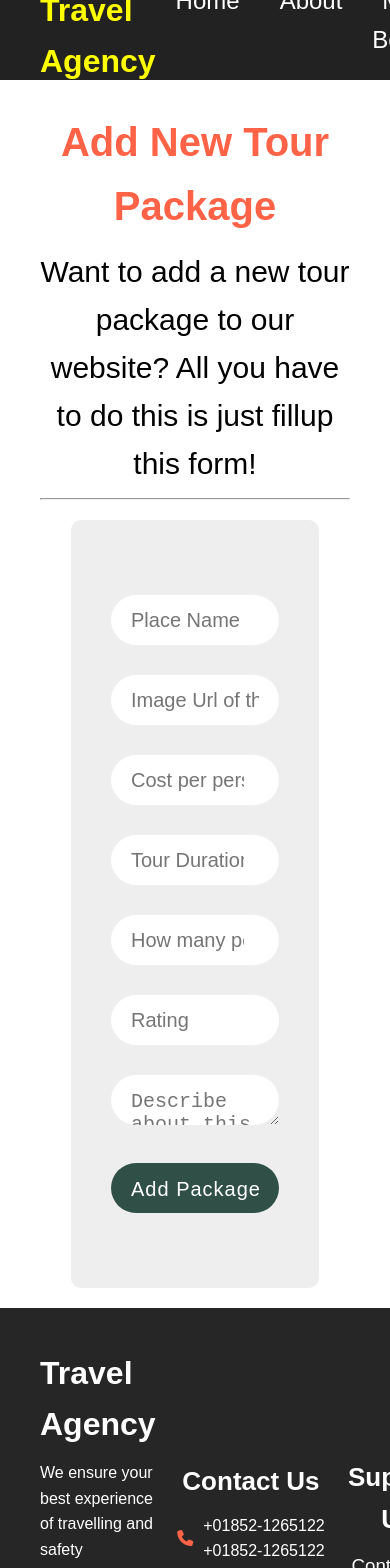
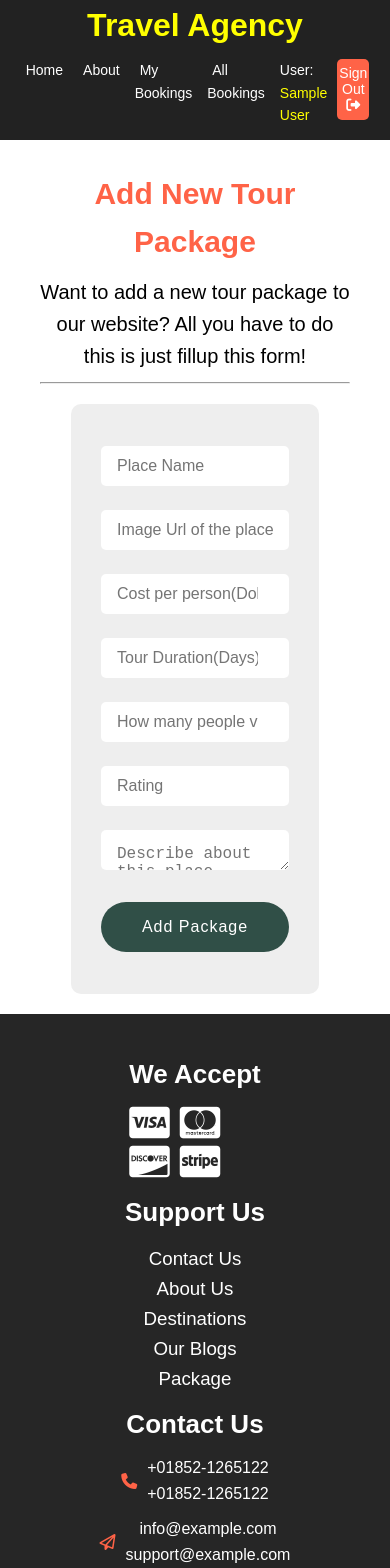
Before and after one commit to ImamIfti056/tiw, a React (Create React App) app: page /addpackage in a window 390 px wide. Shown: the top 1568 px of the page. Built offline with nearby package versions, Linux system fonts and the light colour scheme; no server answers; sample sign-in values are in the browser's storage; a web font is replaced by a local one.

Commit message:
responsive

```diff
--- a/src/Components/AddPackage/AddPackage.css
+++ b/src/Components/AddPackage/AddPackage.css
@@ -36,3 +36,35 @@
 .add-package .form input[type='submit']:hover{
     background-color: tomato;
 }
+
+/* Mobile */
+@media (max-width: 500px){
+    .add-package h1{
+        font-size: 30px;
+    }
+    .add-package p{
+        font-size: 20px;
+    }
+    .add-package .form{
+        background-color: #eee;
+        padding: 30px;
+        border-radius: 10px;
+        width: 80%;
+        margin: 20px auto;
+    }
+    .add-package .form input, .add-package .form textarea{
+        width: 100%;
+        height: 40px;
+        margin: 12px auto;
+        padding: 15px 16px;
+        border: none;
+        border-radius: 5px;
+        font-size: 16px;
+    }
+    .add-package .form input[type='submit']{
+        background-color: #304f47;
+        color: white;
+        border-radius: 30px;
+        height: 50px;
+    }
+}
--- a/src/Components/Banner/Banner.css
+++ b/src/Components/Banner/Banner.css
@@ -33,3 +33,19 @@
     z-index: 1;
     background-color: rgba(0,0,0, 0.6);
 }
+
+/* Mobile */
+@media (max-width: 500px){
+    .banner{
+        height: calc(100vh - 140px);
+    }
+    .banner h1{
+        font-size: 36px;
+    }
+    .banner p{
+        font-size: 20px;
+    }
+    .banner-text{
+        top: 20%;
+    }
+}
--- a/src/Components/Bookings/Bookings.css
+++ b/src/Components/Bookings/Bookings.css
@@ -35,3 +35,20 @@
 .booking button:hover{
     transform: scale(1.2);
 }
+
+/* Mobile */
+@media(max-width: 500px){
+    .booking h1{
+        font-size: 24px;
+        margin-bottom: 10px;
+    }
+    .booking h2{
+        font-size: 20px;
+    }
+    .booking h3{
+        font-size: 16px;
+    }
+    .booking button{
+        font-size: 20px;
+    }
+}
--- a/src/Components/Footer/Footer.css
+++ b/src/Components/Footer/Footer.css
@@ -57,3 +57,13 @@
 .footer .copyright span{
     color: tomato;
 }
+
+/* MOBILE */
+@media(max-width: 500px){
+    .footer .flex{
+        flex-direction:column-reverse;
+    }
+    .footer .contact .flex{
+        flex-direction: row;
+    }
+}
--- a/src/Components/Navbar/Navbar.css
+++ b/src/Components/Navbar/Navbar.css
@@ -44,3 +44,24 @@
     background-color: tomato;
     color: white;
 }
+
+/* ------------------Mobile---------------  */
+@media(max-width: 500px){
+    .navbar{
+        height: 140px;
+    }
+    .navbar .flex{
+        flex-direction: column;
+    }
+    .navbar ul{
+        padding-bottom: 20px;
+    }
+    .navbar a, .navbar li{
+        font-size: 14px;
+        padding: 0;
+    }
+    .navbar button{
+        font-size: 14px;
+        padding: 2px;
+    }
+}
--- a/src/Components/Overview/Overview.css
+++ b/src/Components/Overview/Overview.css
@@ -25,3 +25,10 @@
 .overview p{
     font-size: 24px;
 }
+
+/* ---MOBILE------- */
+@media (max-width: 500px){
+    .overview .flex{
+        flex-direction: column;
+    }
+}
--- a/src/Components/Package/Package.css
+++ b/src/Components/Package/Package.css
@@ -6,7 +6,6 @@
 }
 
 .package-img{
-    height: 250px;
     overflow: hidden;
 }
 
@@ -53,3 +52,30 @@
     background-color: tomato;
     color: white;
 }
+
+/* ------MOBILE------- */
+@media (max-width: 500px){
+    .package{
+        width: 80%;
+        margin: 15px auto;
+    }
+    .package-img img{
+        height: 200px;
+        width: 100%;
+    }
+    .package-text{
+        padding: 10px 20px;
+    }
+    .package-text h2{
+        margin: 10px 0;
+    }
+    .package-text h3{
+        font-size: 18px;
+    }
+    .package-text p{
+        margin: 10px 0;
+    }
+    .btn-package{
+        width: 100%;
+    }
+}
--- a/src/Components/PackageDetails/PackageDetails.css
+++ b/src/Components/PackageDetails/PackageDetails.css
@@ -74,3 +74,45 @@
 .package-details .form input[type='submit']:hover{
     background-color: tomato;
 }
+
+/* ----MOBILE------- */
+@media (max-width: 500px){
+    .package-details .grid{
+        align-items: center;
+        grid-template-columns: 1fr;
+    }
+    .package-details img{
+        margin-bottom: 15px;
+        height: 350px;
+        width: 100%;
+        border-radius: 5%;
+    }
+    .package-details .flex{
+        display: block;
+    }
+    .package-details .flex h2{
+        font-size: 24px;
+    }
+    .package-details .details p{
+        margin-top: 15px;
+        font-size: 16px;
+        font-weight: 600;
+    }
+    .package-details .form{
+        width: 80%;
+        margin: 30px auto;
+        padding-left: 20px;
+    }
+    .form h1{
+        font-size: 30px;
+    }
+    .package-details .form input, .package-details .form select, .package-details .form textarea {
+        width: 90%;
+        height: 40px;
+        margin: 10px 0;
+        border: none;
+        border-bottom: 1px solid #ddd;
+        padding: 10px;
+        font-size: 16px;
+    }
+}
--- a/src/Components/Packages/Packages.css
+++ b/src/Components/Packages/Packages.css
@@ -22,3 +22,14 @@
     background-color: tomato;
     color: white;
 }
+
+/* Mobile */
+@media (max-width: 500px){
+    .packages .grid{
+        grid-template-columns: 1fr;
+    }
+    .packages .btn-addTour{
+        font-size: 20px;
+        padding: 10px 0;
+    }
+}
--- a/src/Components/Reviews/Reviews.css
+++ b/src/Components/Reviews/Reviews.css
@@ -67,3 +67,30 @@
     margin: 4px 0;
     color: #bbb;
 }
+
+/* -------MOBILE-------- */
+@media (max-width: 500px){
+    .review .title{
+        font-size: 30px;
+    }
+    .review .flex{
+        flex-direction: column;
+    }
+    .review .flex .card{
+        margin: 10px 0;
+        height: 340px;
+    }
+    .review .flex .card:nth-child(odd){
+        height: 380px;
+        width: 350px;
+    }
+    .review .card-img img{
+        height: 100px;
+        width: 100px;
+    }
+    .review .card p{
+        margin: 10px 4px;
+        font-size: 16px;
+        font-weight: 600;
+    }
+}
```
